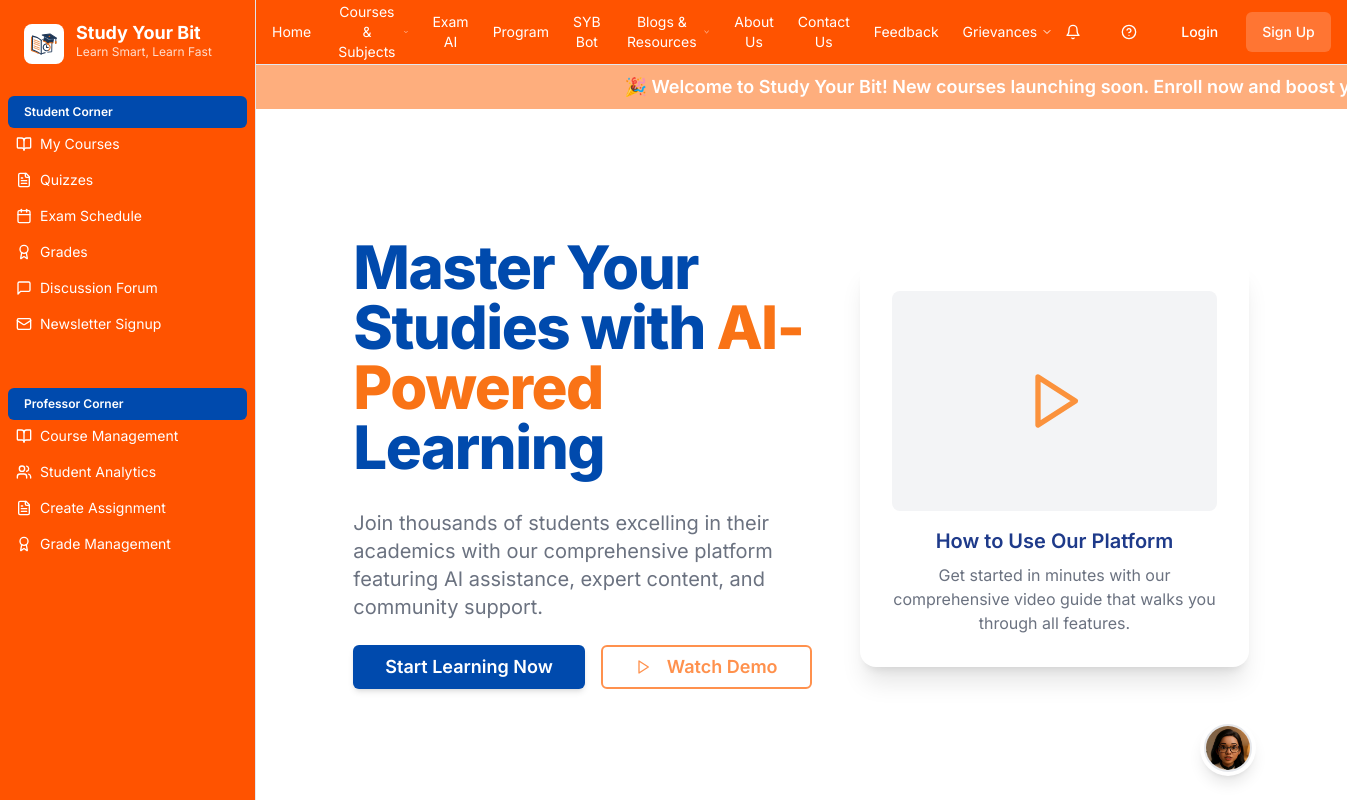
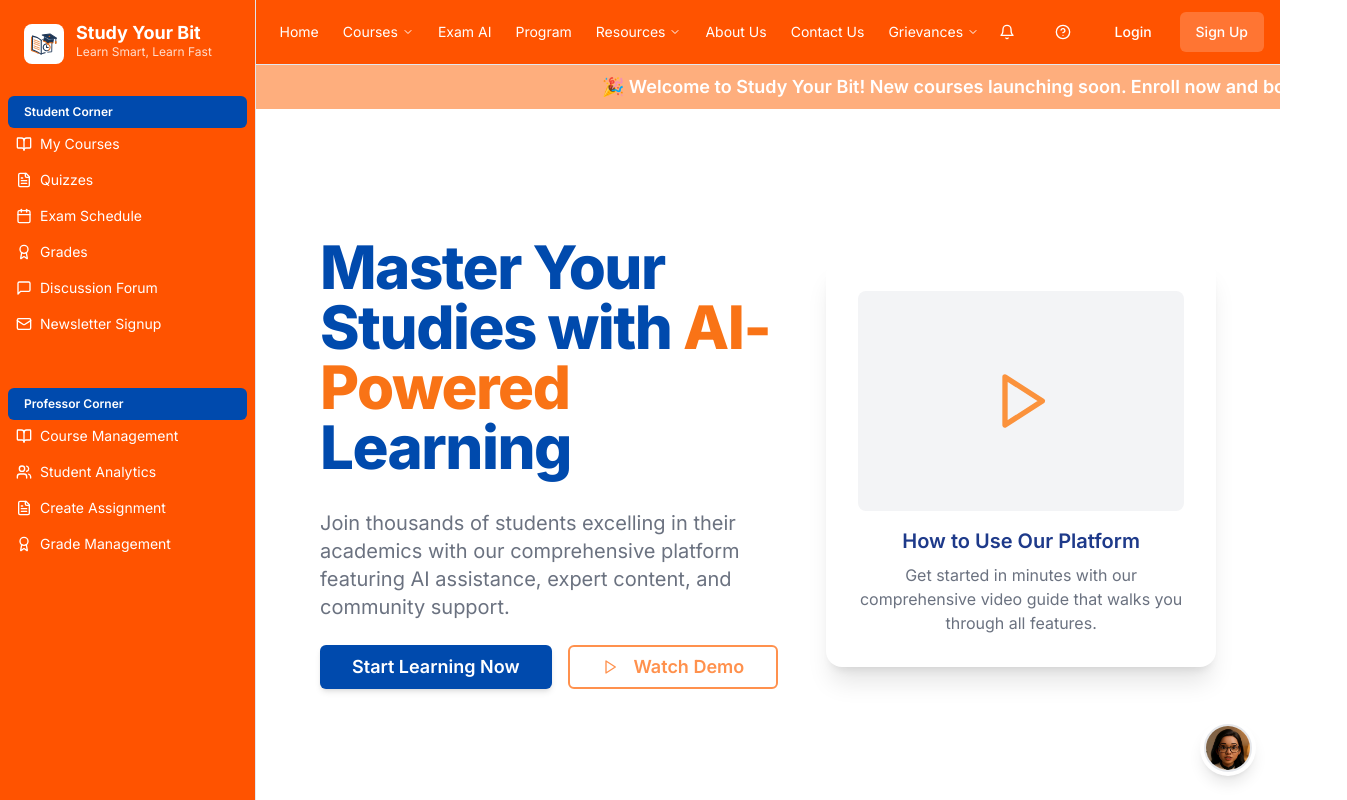
Before and after one commit to atharvamagar/Study-Your-Bit-, a Next.js app: page / in a window 1280 px wide. Shown: the top 800 px of the page, 1347 px wide, since content can reach past the window. Built offline with nearby package versions, Linux system fonts and the light colour scheme.

Commit message:
Make changes in header

```diff
--- a/components/header.tsx
+++ b/components/header.tsx
@@ -42,7 +42,7 @@ export function Header({ isLoggedIn, onLoginToggle }: HeaderProps) {
 
             <DropdownMenu>
               <DropdownMenuTrigger className="flex items-center space-x-1 hover:text-white text-sm text-center py-2 text-white transition-colors">
-                <span>Courses & Subjects</span>
+                <span>Courses</span>
                 <ChevronDown className="w-3 h-3" />
               </DropdownMenuTrigger>
               <DropdownMenuContent className="w-56">
@@ -104,13 +104,10 @@ export function Header({ isLoggedIn, onLoginToggle }: HeaderProps) {
             <a href="#program" className="hover:text-white text-sm text-center py-2 text-white transition-colors">
               Program
             </a>
-            <a href="#syb-bot" className="hover:text-white text-sm text-center py-2 text-white transition-colors">
-              SYB Bot
-            </a>
 
             <DropdownMenu>
               <DropdownMenuTrigger className="flex items-center space-x-1 hover:text-white text-sm text-center py-2 text-white transition-colors">
-                <span>Blogs & Resources</span>
+                <span>Resources</span>
                 <ChevronDown className="w-3 h-3" />
               </DropdownMenuTrigger>
               <DropdownMenuContent>
@@ -126,10 +123,6 @@ export function Header({ isLoggedIn, onLoginToggle }: HeaderProps) {
             <a href="#contact" className="hover:text-white text-sm text-center py-2 text-white transition-colors">
               Contact Us
             </a>
-            <a href="#feedback" className="hover:text-white text-sm text-center py-2 text-white transition-colors">
-              Feedback
-            </a>
-
             <DropdownMenu>
               <DropdownMenuTrigger className="flex items-center space-x-1 hover:text-white text-sm text-center py-2 text-white transition-colors">
                 <span>Grievances</span>
@@ -166,6 +159,7 @@ export function Header({ isLoggedIn, onLoginToggle }: HeaderProps) {
                     <DropdownMenuItem key={option} className="text-center">{option}</DropdownMenuItem>
                   ))}
                   <DropdownMenuItem className="text-center">QnA Forum</DropdownMenuItem>
+                  <DropdownMenuItem className="text-center">Feedback</DropdownMenuItem>
                   <DropdownMenuItem onClick={onLoginToggle} className="text-center">Logout</DropdownMenuItem>
                 </DropdownMenuContent>
               </DropdownMenu>
@@ -207,7 +201,7 @@ export function Header({ isLoggedIn, onLoginToggle }: HeaderProps) {
               {/* Mobile navigation items */}
               <div className="space-y-4">
                 <div>
-                  <h3 className="font-semibold mb-2 text-white">Courses & Subjects</h3>
+                  <h3 className="font-semibold mb-2 text-white">Courses</h3>
                   <div className="pl-4 space-y-2">
                     {NAVIGATION.subjects.map((subject) => (
                       <div key={subject} className="space-y-1">
@@ -248,12 +242,9 @@ export function Header({ isLoggedIn, onLoginToggle }: HeaderProps) {
                 <a href="#program" className="block text-white/90 hover:text-white transition-colors">
                   Program
                 </a>
-                <a href="#syb-bot" className="block text-white/90 hover:text-white transition-colors">
-                  SYB Bot
-                </a>
 
                 <div>
-                  <h3 className="font-semibold mb-2 text-white">Blogs & Resources</h3>
+                  <h3 className="font-semibold mb-2 text-white">Resources</h3>
                   <div className="pl-4 space-y-2">
                     {NAVIGATION.blogCategories.map((category) => (
                       <a
@@ -273,9 +264,6 @@ export function Header({ isLoggedIn, onLoginToggle }: HeaderProps) {
                 <a href="#contact" className="block text-white/90 hover:text-white transition-colors">
                   Contact Us
                 </a>
-                <a href="#feedback" className="block text-white/90 hover:text-white transition-colors">
-                  Feedback
-                </a>
                 <a href="#grievances" className="block text-white/90 hover:text-white transition-colors">
                   Grievances
                 </a>
@@ -288,6 +276,8 @@ export function Header({ isLoggedIn, onLoginToggle }: HeaderProps) {
                           {option}
                         </a>
                       ))}
+                      <a href="#" className="block text-white/90 hover:text-white transition-colors">QnA Forum</a>
+                      <a href="#" className="block text-white/90 hover:text-white transition-colors">Feedback</a>
                       <Button
                         variant="ghost"
                         size="sm"
```
